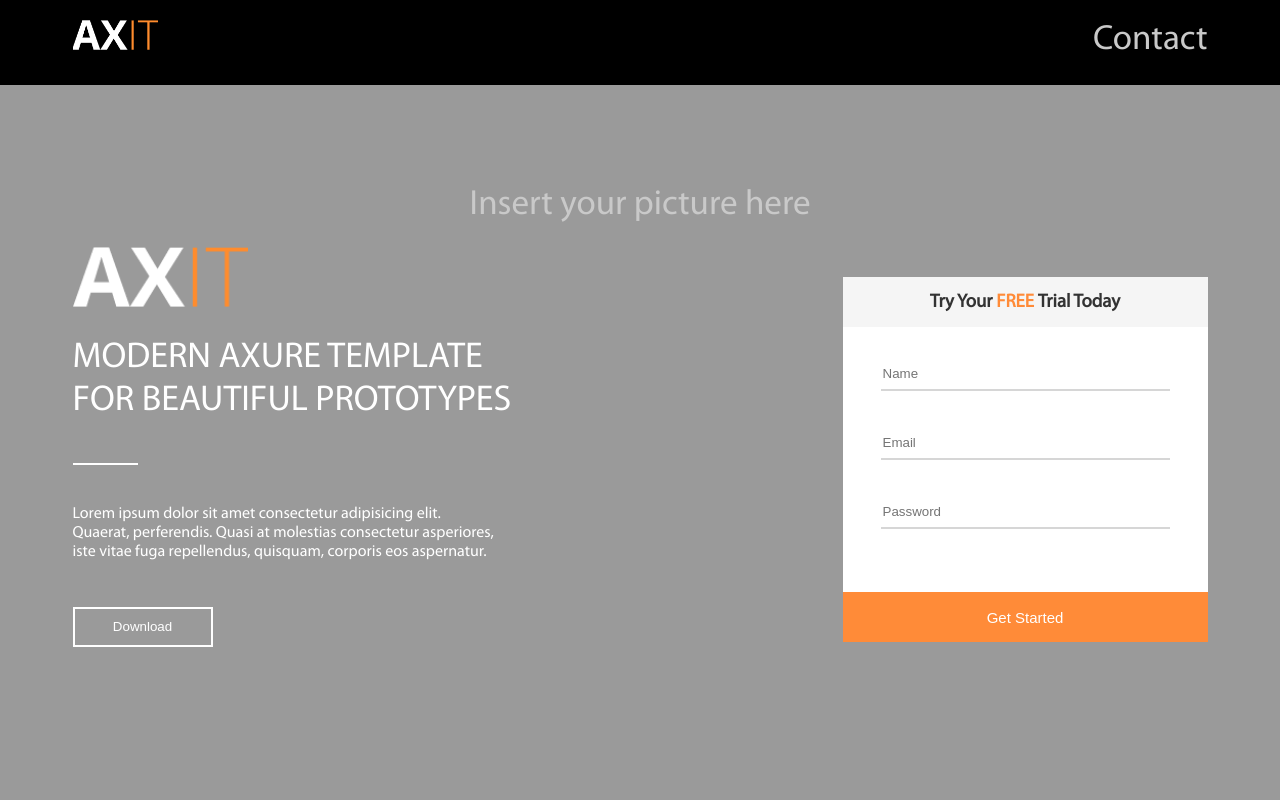
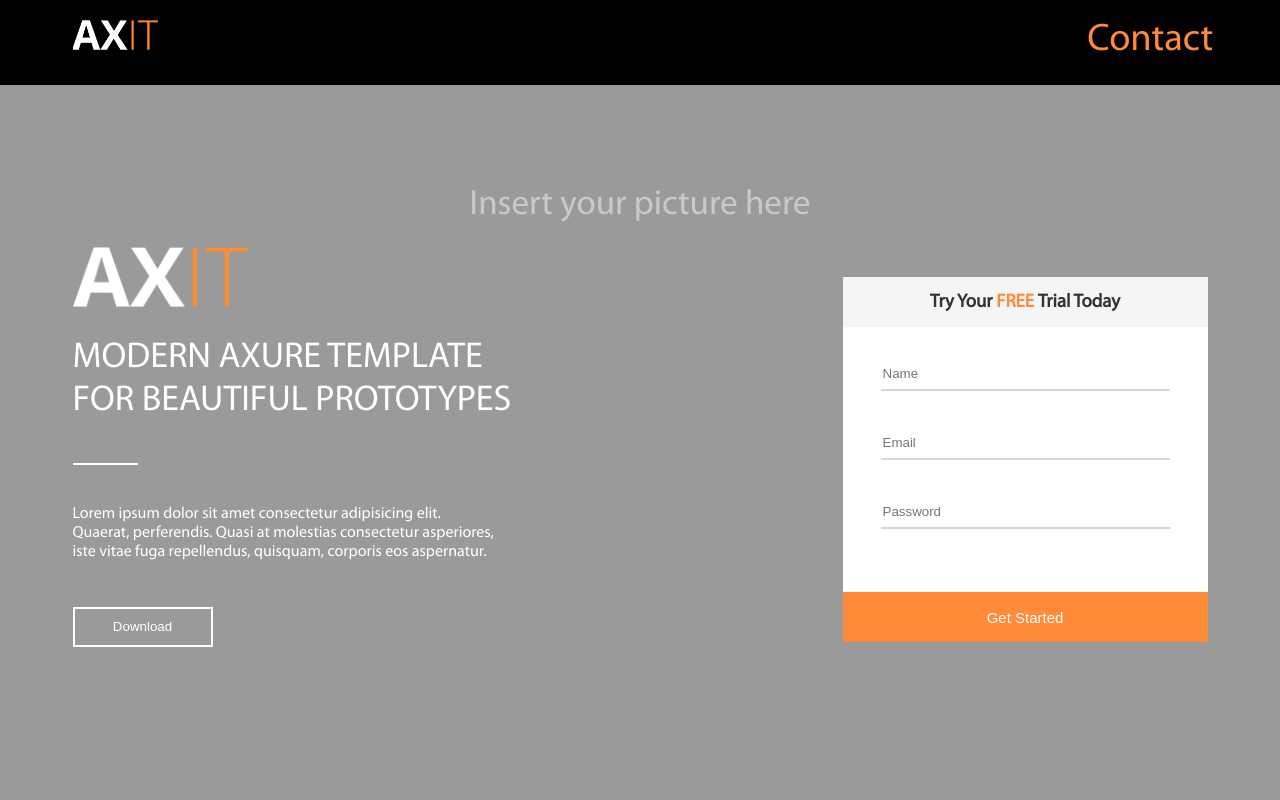
Before and after one commit to Aleksey060790/axit-tt, a website built with Parcel: page src/index.html in a window 1280 px wide. In both pictures the pointer is over the link "Contact". Shown: the top 800 px of the page. Built offline with nearby package versions, Linux system fonts and the light colour scheme.

Commit message:
some fix

```diff
--- a/src/styles/blocks/header.scss
+++ b/src/styles/blocks/header.scss
@@ -15,6 +15,12 @@
     color: #c9c9c9;
     font-size: 35px;
     text-decoration: none;
+    transition-duration: 0.30s;
+
+    &:hover {
+      color: #ff8b38;
+      transform: scale(1.1);
+    }
 
     @include onMobile {
       display: none;
```
